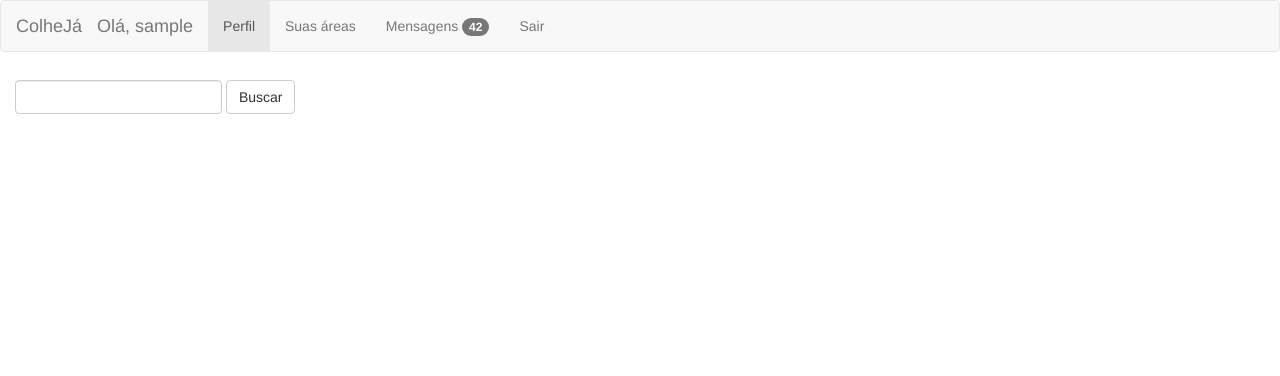
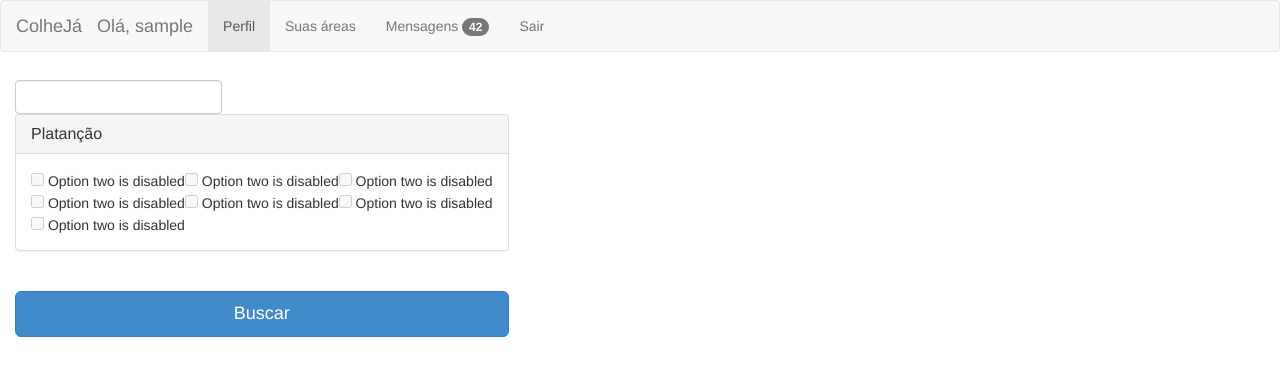
Before and after one commit to rafall/TopComm, a PHP site: template login/views/user_search.php in a window 1280 px wide. Shown: the top 376 px of the page. Run offline with PHP 8.4, Linux system fonts and the light colour scheme; the template is opened without the code that fills it, so the values that code supplies are empty; the visitor is signed in with stand-in values (Sample User, id 1); some libraries are stand-ins or nearby versions.

Commit message:
Adicionando tabela com os checkboxes

```diff
--- a/login/views/user_search.php
+++ b/login/views/user_search.php
@@ -12,21 +12,6 @@
 
   </head>
   <body>
-      <?php
-        // show potential errors / feedback (from login object)
-        if (isset($login)) {
-            if ($login->errors) {
-                foreach ($login->errors as $error) {
-                    echo $error;
-                }
-            }
-            if ($login->messages) {
-                foreach ($login->messages as $message) {
-                    echo $message;
-                }
-            }
-        }
-        ?>
     <nav class="navbar navbar-default" role="navigation">
       <div class="container-fluid">
         <!-- Brand and toggle get grouped for better mobile display -->
@@ -57,7 +42,75 @@
               <input type="text" class="form-control">
             </div>
 
-            <button type="submit" class="btn btn-default">Buscar</button>
+          <div class="panel panel-default">
+              <div class="panel-heading">
+                <h3 class="panel-title">Platanção</h3>
+              </div>
+              <div class="panel-body">
+                  <table>
+                      <tr>
+                          <td>
+                              <div class="checkbox disabled">
+                                  <label>
+                                    <input type="checkbox" value="" disabled>
+                                    Option two is disabled
+                                  </label>
+                              </div>
+                          </td>
+                          <td>
+                              <div class="checkbox disabled">
+                                  <label>
+                                    <input type="checkbox" value="" disabled>
+                                    Option two is disabled
+                                  </label>
+                              </div>
+                          </td>
+                          <td>
+                              <div class="checkbox disabled">
+                                  <label>
+                                    <input type="checkbox" value="" disabled>
+                                    Option two is disabled
+                                  </label>
+                              </div>
+                          </td>
+                      </tr>
+                      <tr>
+                          <td>
+                              <div class="checkbox disabled">
+                                  <label>
+                                    <input type="checkbox" value="" disabled>
+                                    Option two is disabled
+                                  </label>
+                              </div>
+                          </td>
+                          <td>
+                              <div class="checkbox disabled">
+                                  <label>
+                                    <input type="checkbox" value="" disabled>
+                                    Option two is disabled
+                                  </label>
+                              </div>
+                          </td>
+                          <td>
+                              <div class="checkbox disabled">
+                                  <label>
+                                    <input type="checkbox" value="" disabled>
+                                    Option two is disabled
+                                  </label>
+                              </div>
+                          </td>
+                      </tr>
+                  </table>
+
+                <div class="checkbox disabled">
+                  <label>
+                    <input type="checkbox" value="" disabled>
+                    Option two is disabled
+                  </label>
+                </div>
+              </div>
+          </div>
+            <br><button type="submit" class="btn btn-primary btn-lg btn-block">Buscar</button>
         </form>
 
 
```
